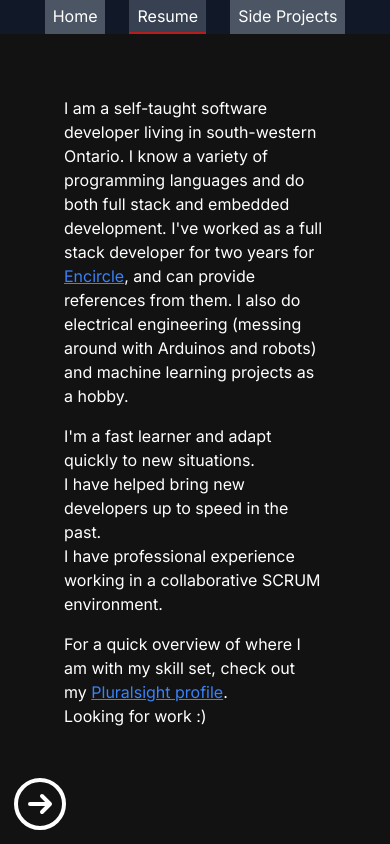
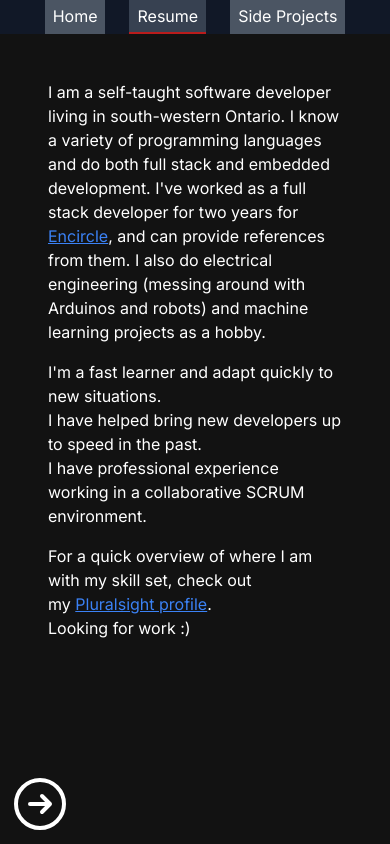
Before and after one commit to quinn-n/Personal-Site, a Next.js app: page /resume in a window 390 px wide. Built offline with nearby package versions, Linux system fonts and the light colour scheme.

Commit message:
Improve resume overview page spacing on small screens

```diff
--- a/app/resume/page.tsx
+++ b/app/resume/page.tsx
@@ -3,7 +3,7 @@ import React from "react";
 
 export default function Page() {
   return (
-    <div className="flex flex-col justify-between p-16 h-full">
+    <div className="flex flex-col justify-between p-12 sm:p-16 h-full">
       <div className="flex flex-col space-y-4">
         <p>
           I am a self-taught software developer living in south-western Ontario.
```
